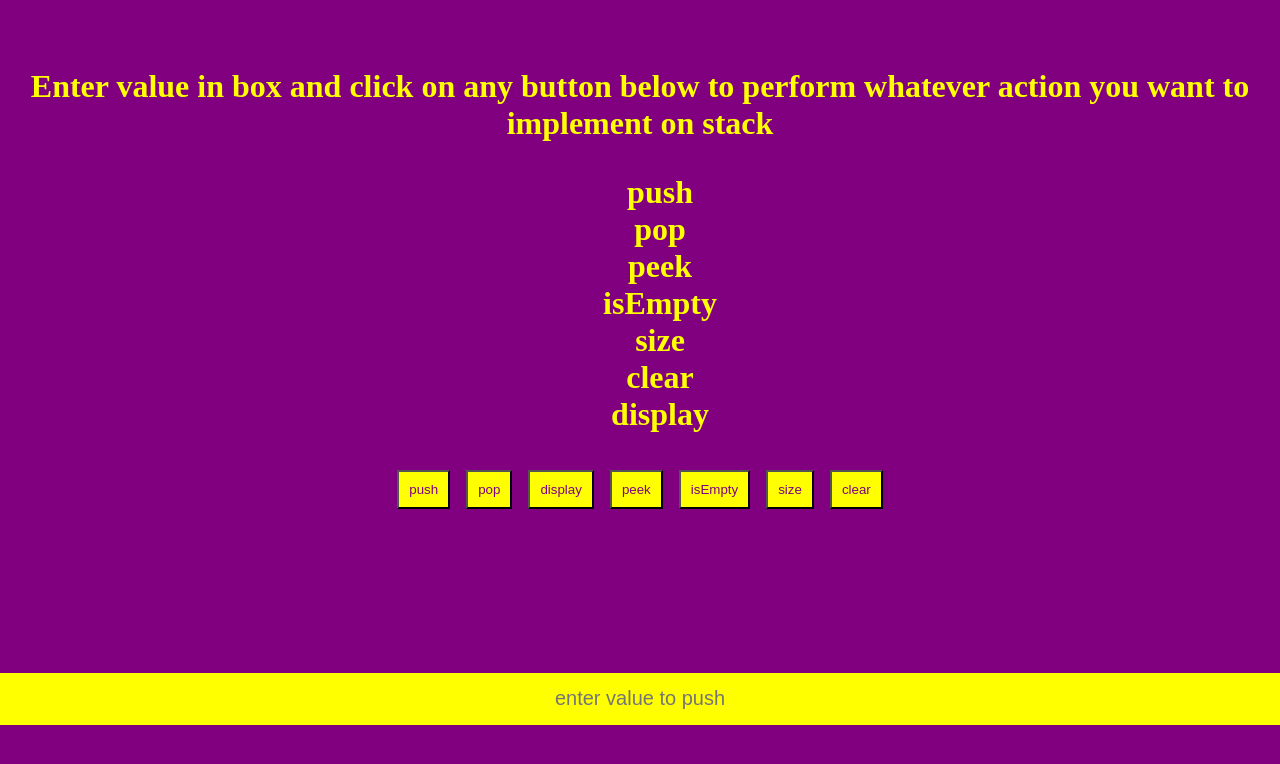
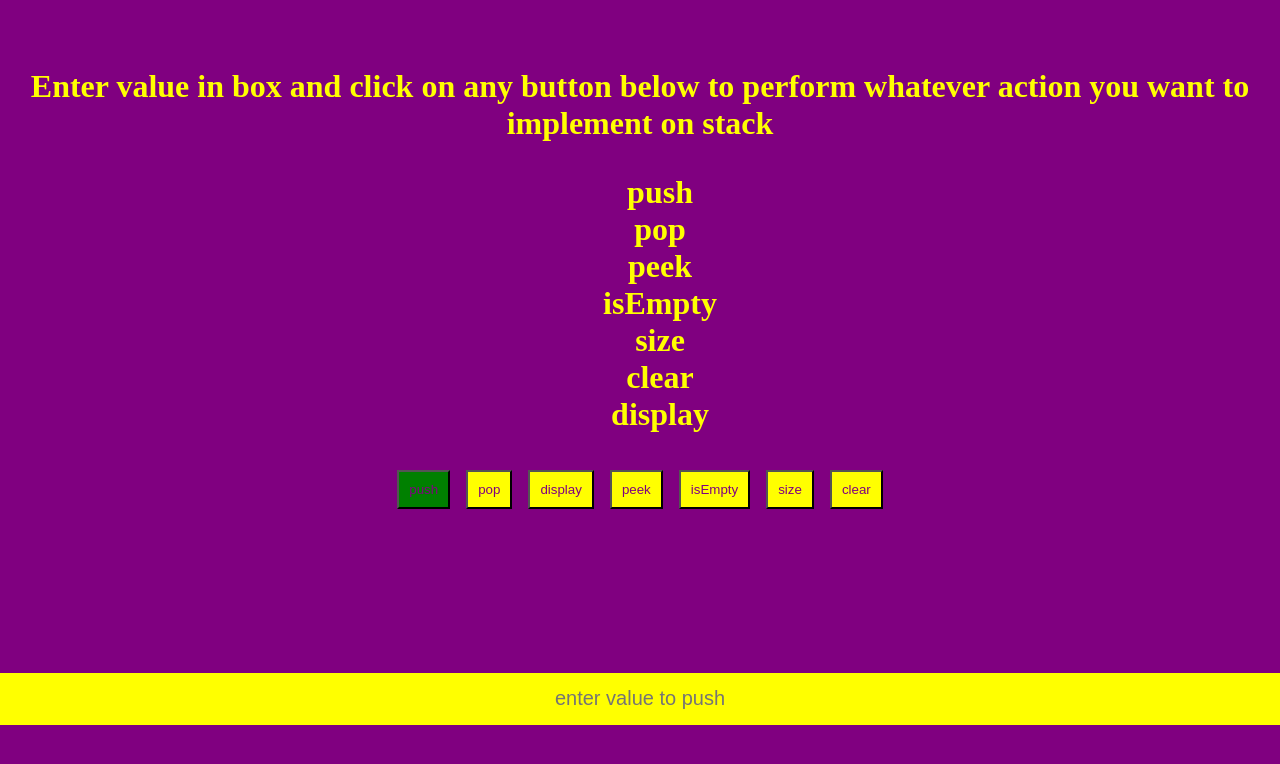
Before and after one commit to Stevepurpose/implement-stack-with-array, a plain HTML site: page index.html in a window 1280 px wide. In both pictures the pointer is over the button "push". Shown: the part 98-862 px from the top of the page. Drawn offline with Linux system fonts and the light colour scheme.

Commit message:
Update style.css

```diff
--- a/style.css
+++ b/style.css
@@ -43,6 +43,11 @@ button{
     background-color:yellow;
     color:purple;
 }
+button:hover{
+background-color:green;
+}
+
+
 #showstack{
     margin-top:50px;
     font-size:25px;
```
